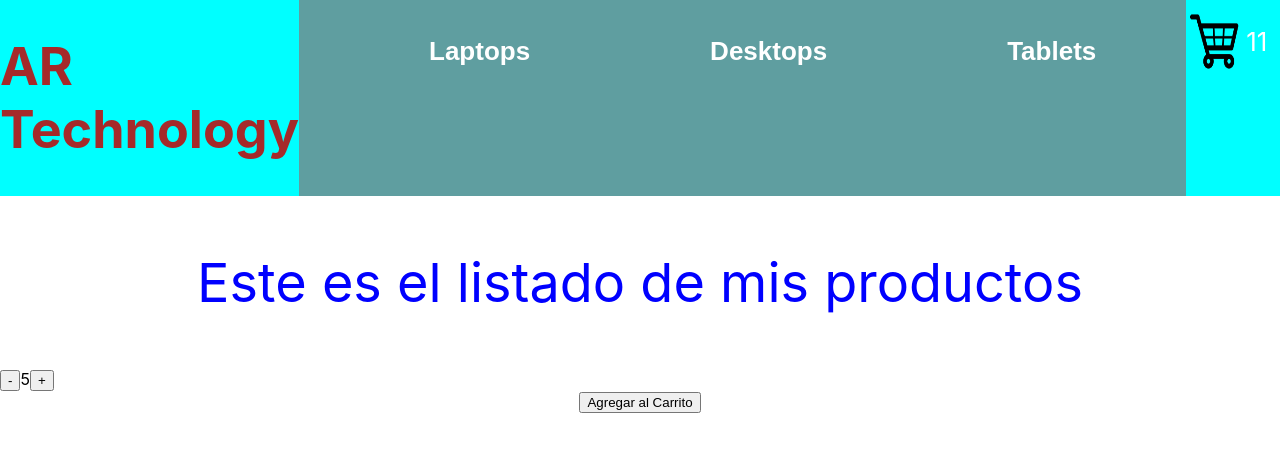
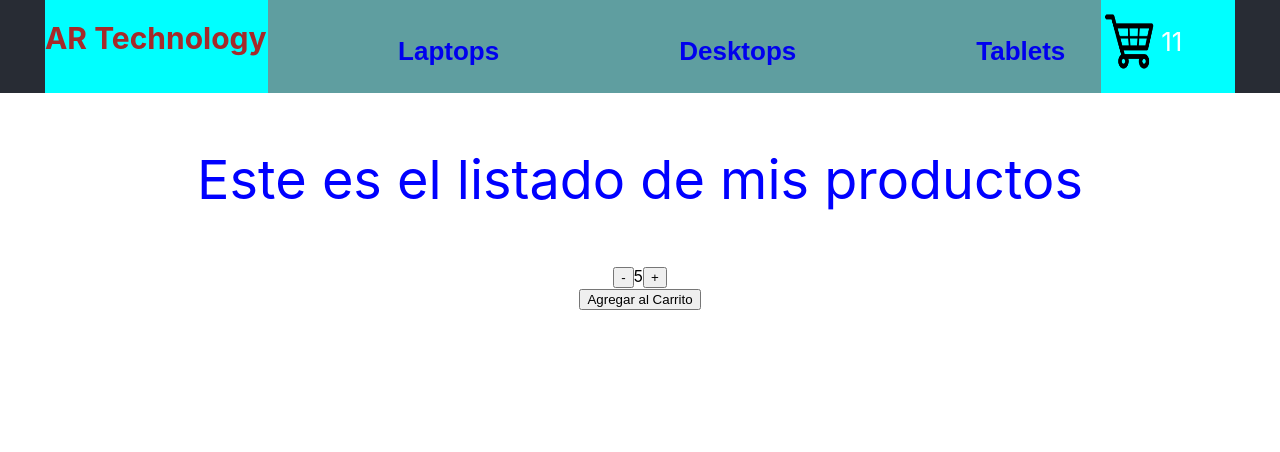
Before and after one commit to aleresk/Carrito, a React (Create React App) app in the folder carrito/: page / in a window 1280 px wide. Shown: the top 452 px of the page. Built offline with nearby package versions, Linux system fonts and the light colour scheme.

Commit message:
carrio version 1

```diff
--- a/carrito/src/App.css
+++ b/carrito/src/App.css
@@ -46,7 +46,8 @@
 }
 
 .logo{
-  width: 30%;
+  font-size: 15px;
+  width: 50%;
   text-align: left;
   color: brown;
 }
@@ -72,6 +73,13 @@ li{
   color: white;
   font-weight: bold;
 }
+li:hover{
+  background-color: #910e0e;
+}
+a{
+  text-decoration: none;
+}
+
 .cartLogo{
   width: 60px;
 }
@@ -89,6 +97,6 @@ li{
 }
 .cantProd{
   display: flex;
-  align-content: center;
+  justify-content: center;
 }
 /*ESTA ES LA PARTE QUE AGREGO YO PARA MI PROYECTO*/
--- a/carrito/src/components/NavBar.jsx
+++ b/carrito/src/components/NavBar.jsx
@@ -9,9 +9,9 @@ const NavBar = () => {
 
         <nav>
         <ul>
-            <li>Laptops</li>
-            <li>Desktops</li>
-            <li>Tablets</li>
+            <li><a href="#">Laptops</a></li>
+            <li><a href="#">Desktops</a></li>
+            <li><a href="#">Tablets</a></li>
         </ul>
 
 
```
